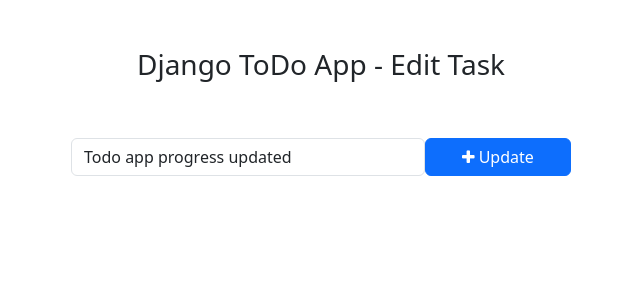
After one commit to Karthikn-22/ToDo-App, a Django app: page /todo/edit_task/1/ in a window 1280 px wide. The commit adds this page. Shown: the top 300 px of the page, without its empty margins (319-959 px from the left). Run offline with Django 5.2, Linux system fonts and the light colour scheme; data comes from the database, SQL or seed files in the repository; both versions use the stored data as it was after the commit.

Commit message:
ToDo App Final

```diff
--- /dev/null
+++ b/templates/edit_task.html
@@ -0,0 +1,29 @@
+<!DOCTYPE html>
+<html lang="en">
+<head>
+    <meta charset="UTF-8">
+    <meta name="viewport" content="width=device-width, initial-scale=1.0">
+    <title>Django ToDo App - Edit Task</title>
+    <!-- Bootstrap -->
+    <link href="https://cdn.jsdelivr.net/npm/bootstrap@5.3.0-alpha1/dist/css/bootstrap.min.css" rel="stylesheet" integrity="sha384-GLhlTQ8iRABdZLl6O3oVMWSktQOp6b7In1Zl3/Jr59b6EGGoI1aFkw7cmDA6j6gD" crossorigin="anonymous">
+    <script src="https://cdn.jsdelivr.net/npm/bootstrap@5.3.0-alpha1/dist/js/bootstrap.bundle.min.js" integrity="sha384-w76AqPfDkMBDXo30jS1Sgez6pr3x5MlQ1ZAGC+nuZB+EYdgRZgiwxhTBTkF7CXvN" crossorigin="anonymous"></script>
+    <!-- Font Awesome Icons -->
+    <link rel="stylesheet" href="https://cdnjs.cloudflare.com/ajax/libs/font-awesome/4.7.0/css/font-awesome.min.css">
+</head>
+<body>
+    <div class="container">
+        <h3 class="pt-5 pb-5 text-center">
+            Django ToDo App - Edit Task
+        </h3>
+        <form action="{% url 'edit_task' get_task.pk %}" method="POST" style="width: 500px ; margin: auto;" >
+            {% csrf_token%}
+            <div class="form-group">
+                <span style="display: flex;">
+                    <input type="text" name="task" class="form-control" placeholder="Add a task" value="{{ get_task.task}}">
+                    <button type="submit" class="btn btn-primary" style="width: 200px;"><i class="fa fa-plus"></i> Update</button>
+                </span>
+            </div>
+        </form>
+    </div>
+</body>
+</html>
--- a/todo/urls.py
+++ b/todo/urls.py
@@ -2,5 +2,14 @@ from django.urls import path
 from . import views
 
 urlpatterns =[
+    #addTask
     path('addTask/', views.addTask, name='addTask'),
+    #Mark as Done
+    path('mark_as_done/<int:pk>/',views.mark_as_done, name='mark_as_done'),
+    #Mark as Undone
+    path('mark_as_undone/<int:pk>/',views.mark_as_undone, name='mark_as_undone'),
+    #Edit Feature
+    path('edit_task/<int:pk>/',views.edit_task, name='edit_task'),
+    #Delete Feature
+    path('delete_task/<int:pk>/',views.delete_task, name='delete_task'),
 ]
--- a/todo/views.py
+++ b/todo/views.py
@@ -1,6 +1,39 @@
 from django.http import HttpResponse
-from django.shortcuts import render
+from django.shortcuts import get_object_or_404, redirect, render
+from .models import Task
+
+def addTask(request):
+    task = request.POST['task']
+    Task.objects.create(task = task)
+    return redirect('home')
 
 
-def addTask(request):
-    return HttpResponse ("the form is submitted")
+def mark_as_done(request,pk):
+    task= get_object_or_404(Task,pk=pk)
+    task.is_completed = True
+    task.save()
+    return redirect('home')
+
+def mark_as_undone(request,pk):
+    task= get_object_or_404(Task,pk=pk)
+    task.is_completed = False
+    task.save()
+    return redirect('home')
+
+def edit_task(request,pk):
+   get_task= get_object_or_404(Task,pk=pk)
+   if request.method == 'POST':
+       new_task = request.POST['task']
+       get_task.task = new_task
+       get_task.save()
+       return redirect('home')
+   else:
+       context= {
+           'get_task' : get_task ,
+       }
+       return render(request,'edit_task.html', context)
+
+def delete_task(request,pk):
+    task= get_object_or_404(Task,pk=pk)
+    task.delete()
+    return redirect ('home')
--- a/todo_main/views.py
+++ b/todo_main/views.py
@@ -1,8 +1,10 @@
 from django.shortcuts import render
 from todo.models import Task
 def home(request):
-    tasks= Task.objects.filter(is_completed= False)
+    tasks= Task.objects.filter(is_completed= False) .order_by('updated_at')
+    completed_tasks = Task.objects.filter(is_completed = True)
     context={
         'tasks' : tasks,
+        'completed_tasks' : completed_tasks,
     }
     return render(request, 'home.html', context)
```
Also changed, not shown: templates/home.html (+9 -4 lines), db.sqlite3.
